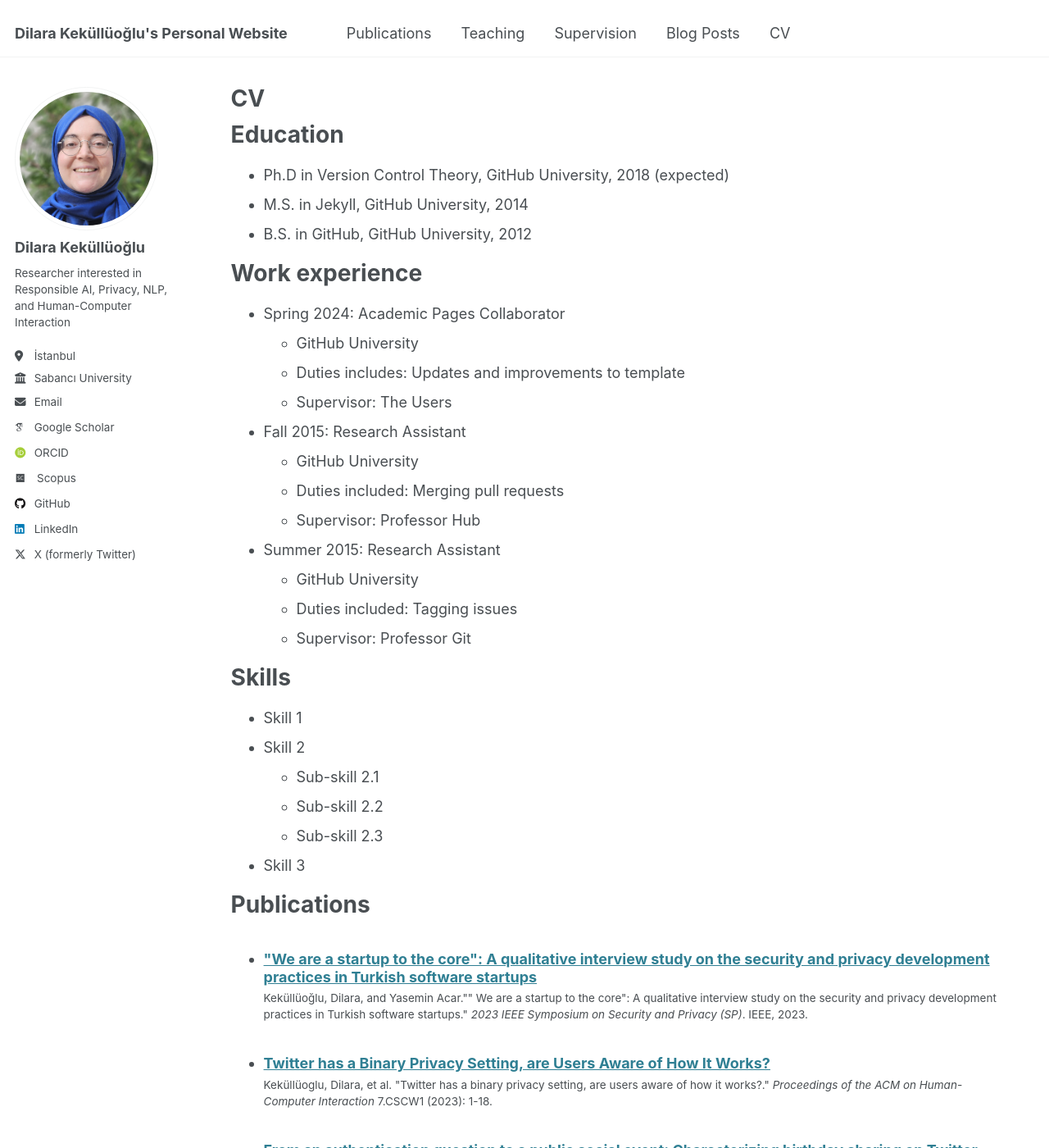
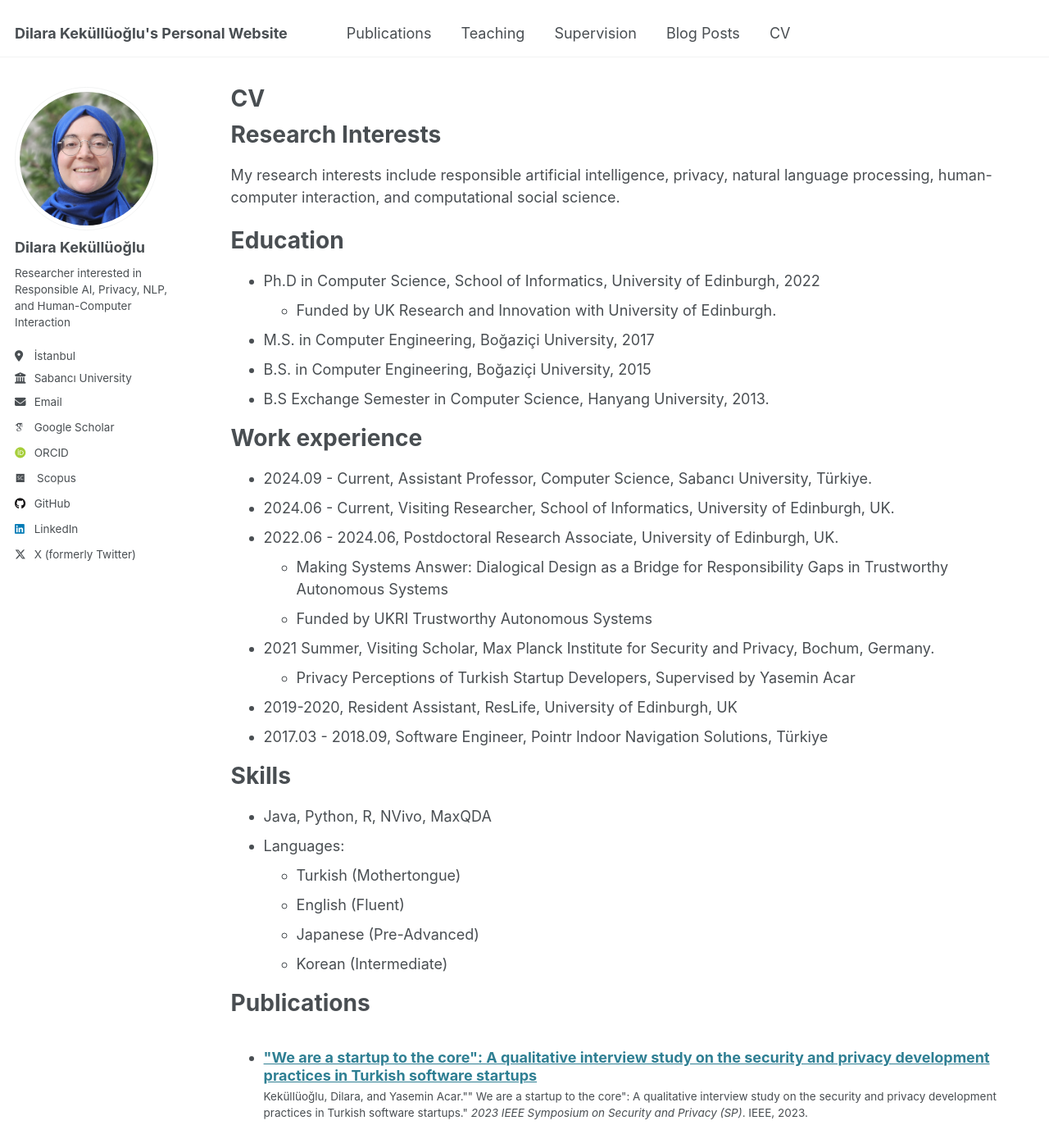
Before and after one commit to dilarakkl/dilarakkl.github.io, a Jekyll site: the page built from _pages/cv.md, in a window 1280 px wide and 1400 px high. Shown: the whole window at 82% size. Built offline with Jekyll 4.4.1, drawn with Linux system fonts in a browser that asks for light colours; some web fonts are replaced.

Commit message:
Update cv.md

```diff
--- a/_pages/cv.md
+++ b/_pages/cv.md
@@ -9,37 +9,40 @@ redirect_from:
 
 {% include base_path %}
 
+Research Interests
+======
+My research interests include responsible artificial intelligence, privacy, natural
+language processing, human-computer interaction, and computational social science.
+
 Education
 ======
-* Ph.D in Version Control Theory, GitHub University, 2018 (expected)
-* M.S. in Jekyll, GitHub University, 2014
-* B.S. in GitHub, GitHub University, 2012
+* Ph.D in Computer Science, School of Informatics, University of Edinburgh, 2022
+    * Funded by UK Research and Innovation with University of Edinburgh.
+* M.S. in Computer Engineering, Boğaziçi University, 2017
+* B.S. in Computer Engineering, Boğaziçi University, 2015
+* B.S Exchange Semester in Computer Science, Hanyang University, 2013.
 
 Work experience
 ======
-* Spring 2024: Academic Pages Collaborator
-  * GitHub University
-  * Duties includes: Updates and improvements to template
-  * Supervisor: The Users
-
-* Fall 2015: Research Assistant
-  * GitHub University
-  * Duties included: Merging pull requests
-  * Supervisor: Professor Hub
-
-* Summer 2015: Research Assistant
-  * GitHub University
-  * Duties included: Tagging issues
-  * Supervisor: Professor Git
+* 2024.09 - Current, Assistant Professor, Computer Science, Sabancı University, Türkiye.
+* 2024.06 - Current, Visiting Researcher, School of Informatics, University of Edinburgh, UK.
+* 2022.06 - 2024.06, Postdoctoral Research Associate, University of Edinburgh, UK.
+  * Making Systems Answer: Dialogical Design as a Bridge for Responsibility Gaps in Trustworthy
+Autonomous Systems
+  * Funded by UKRI Trustworthy Autonomous Systems
+* 2021 Summer, Visiting Scholar, Max Planck Institute for Security and Privacy, Bochum, Germany.
+  * Privacy Perceptions of Turkish Startup Developers, Supervised by Yasemin Acar
+* 2019-2020, Resident Assistant, ResLife, University of Edinburgh, UK
+* 2017.03 - 2018.09,  Software Engineer, Pointr Indoor Navigation Solutions, Türkiye
 
 Skills
 ======
-* Skill 1
-* Skill 2
-  * Sub-skill 2.1
-  * Sub-skill 2.2
-  * Sub-skill 2.3
-* Skill 3
+* Java, Python, R, NVivo, MaxQDA
+* Languages:
+  * Turkish (Mothertongue)
+  * English (Fluent)
+  * Japanese (Pre-Advanced)
+  * Korean (Intermediate)
 
 Publications
 ======
```
